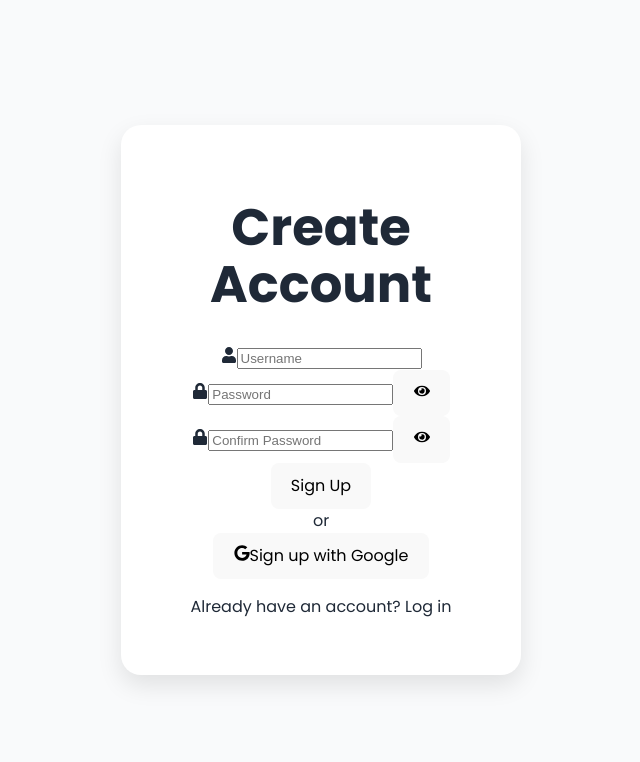
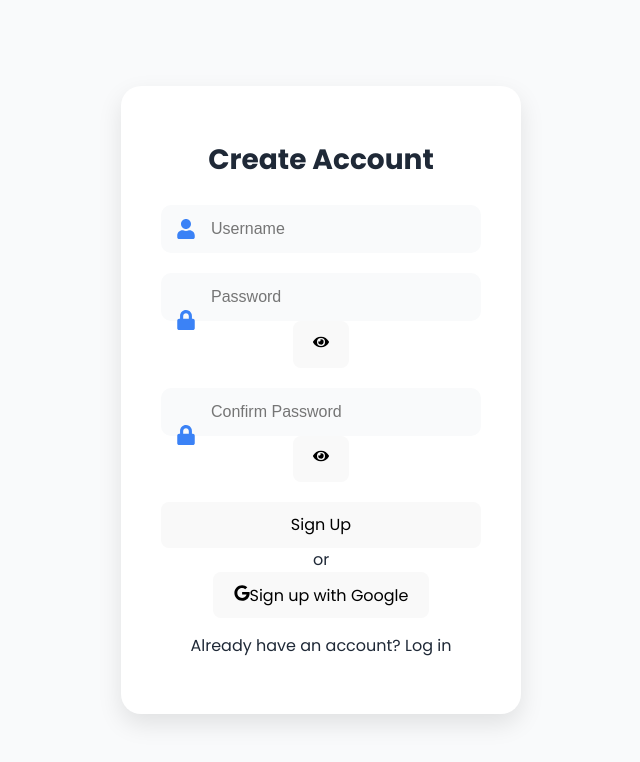
Before and after one commit to manav-vc/aquarium, a React (Vite) app in the folder Frontend/: page /login in a window 1280 px wide. Both pictures are taken after a click on the element "Sign up". Shown: the top 762 px of the page, without its empty margins (319-959 px from the left). Built offline with nearby package versions, Linux system fonts and the light colour scheme; no server answers.

Commit message:
Update signup.module.css

```diff
--- a/Frontend/src/auth/signup.module.css
+++ b/Frontend/src/auth/signup.module.css
@@ -18,3 +18,52 @@
     transition: all 0.3s ease;
     box-sizing: border-box;
   }
+
+  .signupCard:hover {
+    transform: translateY(-5px);
+    box-shadow: 0 15px 30px rgba(0, 0, 0, 0.15);
+  }
+
+  .title {
+    font-size: 28px;
+    color: var(--text);
+    margin-bottom: 30px;
+    text-align: center;
+  }
+
+  .form {
+    display: flex;
+    flex-direction: column;
+    gap: 20px;
+  }
+
+  .inputGroup {
+    position: relative;
+  }
+
+  .inputGroup input {
+    width: 100%;
+    padding: 15px 15px 15px 50px;
+    border: none;
+    border-radius: 10px;
+    background: var(--bg);
+    color: var(--text);
+    font-size: 16px;
+    transition: all 0.3s ease;
+    box-sizing: border-box;
+
+  }
+
+  .inputGroup input:focus {
+    outline: none;
+    box-shadow: 0 0 0 2px var(--primary);
+  }
+
+  .icon {
+    position: absolute;
+    left: 15px;
+    top: 50%;
+    transform: translateY(-50%);
+    color: var(--primary);
+    font-size: 20px;
+  }
```
